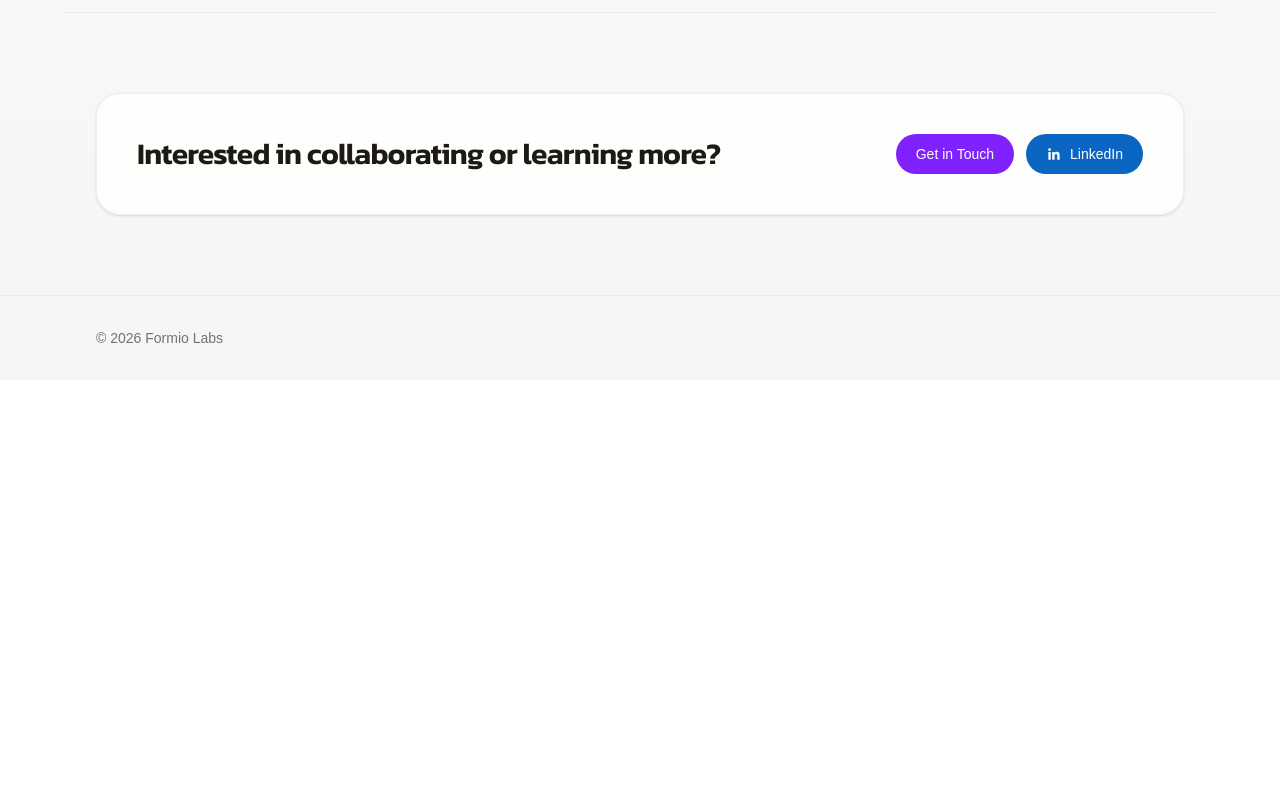
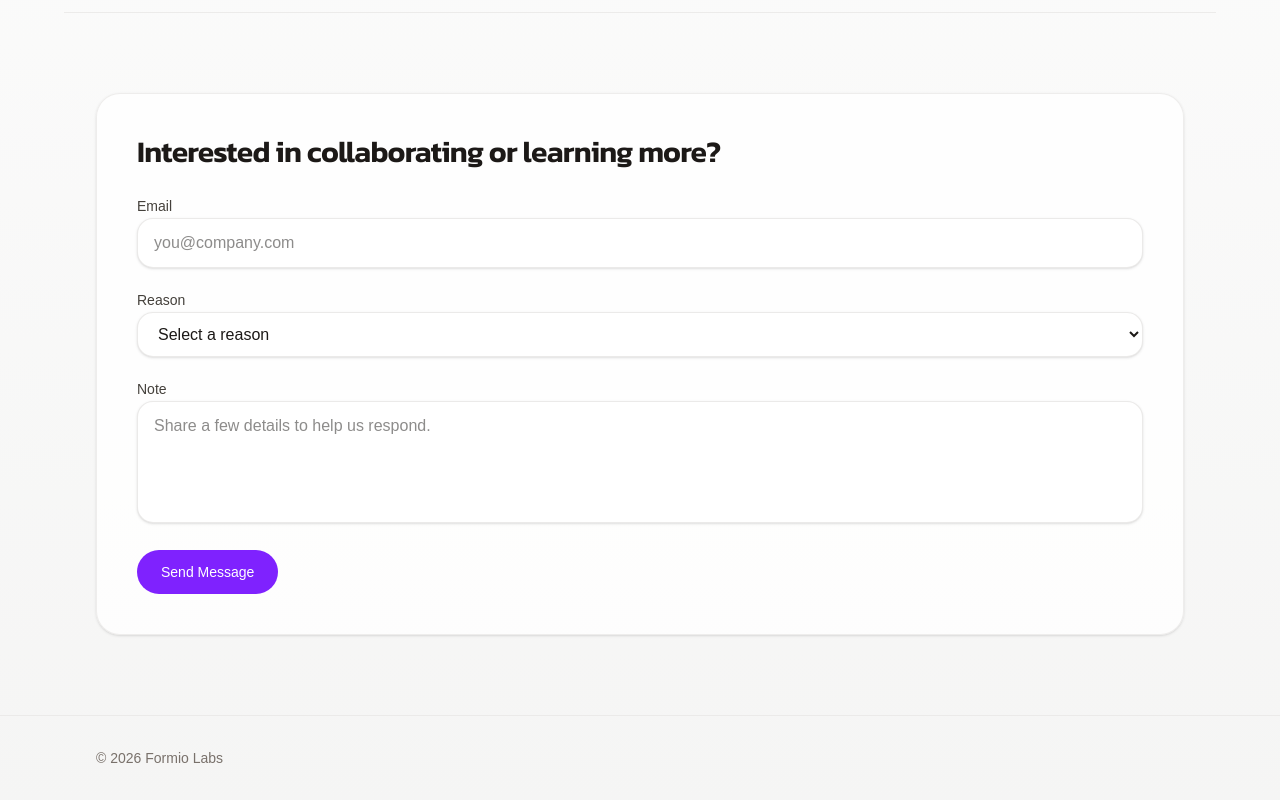
Before and after one commit to formio-labs/formiolabs-site, a Next.js app: page / in a window 1280 px wide. Shown: the part 2227-3027 px from the top of the page. Before the commit the page ends 2607 px from the top, so only its background shows below. Built offline with nearby package versions, Linux system fonts and the light colour scheme.

Commit message:
Add contact form section

```diff
--- a/src/app/page.tsx
+++ b/src/app/page.tsx
@@ -1,5 +1,5 @@
 import Image from "next/image";
-import ButtonLink from "@/components/ButtonLink";
+import ContactForm from "@/components/ContactForm";
 import Footer from "@/components/Footer";
 import Hero from "@/components/Hero";
 import Section from "@/components/Section";
@@ -125,37 +125,11 @@ export default function Home() {
 
         <Section className="border-t border-stone-200/70 py-16 sm:py-20">
           <div className="rounded-3xl border border-stone-200/70 bg-white/80 p-8 shadow-sm sm:p-10">
-            <div className="flex flex-col gap-8 lg:flex-row lg:items-center lg:justify-between">
-              <div className="space-y-4">
-                <h2 className="font-display text-2xl font-semibold tracking-tight text-stone-900 sm:text-3xl">
-                  Interested in collaborating or learning more?
-                </h2>
-              </div>
-              <div className="flex w-full flex-col gap-3 sm:w-auto sm:flex-row">
-                <ButtonLink
-                  href="mailto:hello@formiolabs.com"
-                  className="w-full sm:w-auto"
-                >
-                  Get in Touch
-                </ButtonLink>
-                <ButtonLink
-                  href="https://www.linkedin.com/company/formio-labs/"
-                  variant="linkedin"
-                  className="w-full sm:w-auto"
-                  target="_blank"
-                  rel="noreferrer"
-                >
-                  <svg
-                    aria-hidden="true"
-                    viewBox="0 0 24 24"
-                    className="h-4 w-4"
-                    fill="currentColor"
-                  >
-                    <path d="M20.45 20.45h-3.56v-5.57c0-1.33-.02-3.05-1.86-3.05-1.86 0-2.14 1.45-2.14 2.95v5.67H9.33V9h3.42v1.56h.05c.48-.9 1.64-1.86 3.37-1.86 3.6 0 4.27 2.37 4.27 5.46v6.29zM5.34 7.43a2.07 2.07 0 1 1 0-4.14 2.07 2.07 0 0 1 0 4.14zm1.78 13.02H3.56V9h3.56v11.45z" />
-                  </svg>
-                  LinkedIn
-                </ButtonLink>
-              </div>
+            <div className="space-y-6">
+              <h2 className="font-display text-2xl font-semibold tracking-tight text-stone-900 sm:text-3xl">
+                Interested in collaborating or learning more?
+              </h2>
+              <ContactForm />
             </div>
           </div>
         </Section>
--- /dev/null
+++ b/src/components/ContactForm.tsx
@@ -0,0 +1,144 @@
+"use client";
+
+import { useState } from "react";
+
+const endpoint = "https://formspree.io/f/xaqqpogb";
+
+type FormStatus = "idle" | "submitting" | "success" | "error";
+
+export default function ContactForm() {
+  const [status, setStatus] = useState<FormStatus>("idle");
+
+  const handleSubmit = async (event: React.FormEvent<HTMLFormElement>) => {
+    event.preventDefault();
+
+    if (status === "submitting") {
+      return;
+    }
+
+    const form = event.currentTarget;
+    const formData = new FormData(form);
+    const honeypot = formData.get("website");
+
+    if (typeof honeypot === "string" && honeypot.trim() !== "") {
+      setStatus("success");
+      form.reset();
+      return;
+    }
+
+    const email = String(formData.get("email") ?? "").trim();
+    const reason = String(formData.get("reason") ?? "").trim();
+
+    if (!email.includes("@") || !reason) {
+      setStatus("error");
+      return;
+    }
+
+    setStatus("submitting");
+
+    try {
+      const response = await fetch(endpoint, {
+        method: "POST",
+        body: formData,
+        headers: {
+          Accept: "application/json",
+        },
+      });
+
+      if (response.ok) {
+        setStatus("success");
+        form.reset();
+      } else {
+        setStatus("error");
+      }
+    } catch (error) {
+      setStatus("error");
+    }
+  };
+
+  return (
+    <form className="space-y-5" onSubmit={handleSubmit}>
+      <div className="space-y-2">
+        <label className="text-sm font-medium text-stone-700" htmlFor="email">
+          Email
+        </label>
+        <input
+          id="email"
+          name="email"
+          type="email"
+          required
+          autoComplete="email"
+          className="w-full rounded-2xl border border-stone-200/80 bg-white px-4 py-3 text-base text-stone-900 shadow-sm transition focus-visible:border-violet-600 focus-visible:outline-none focus-visible:ring-2 focus-visible:ring-violet-600 focus-visible:ring-offset-2 focus-visible:ring-offset-white"
+          placeholder="you@company.com"
+        />
+      </div>
+
+      <div className="space-y-2">
+        <label className="text-sm font-medium text-stone-700" htmlFor="reason">
+          Reason
+        </label>
+        <select
+          id="reason"
+          name="reason"
+          required
+          defaultValue=""
+          className="w-full rounded-2xl border border-stone-200/80 bg-white px-4 py-3 text-base text-stone-900 shadow-sm transition focus-visible:border-violet-600 focus-visible:outline-none focus-visible:ring-2 focus-visible:ring-violet-600 focus-visible:ring-offset-2 focus-visible:ring-offset-white"
+        >
+          <option value="" disabled>
+            Select a reason
+          </option>
+          <option value="Partnership">Partnership</option>
+          <option value="Investment">Investment</option>
+          <option value="Employment/Job Request">
+            Employment/Job Request
+          </option>
+          <option value="Beta access">Beta access</option>
+        </select>
+      </div>
+
+      <div className="space-y-2">
+        <label className="text-sm font-medium text-stone-700" htmlFor="note">
+          Note
+        </label>
+        <textarea
+          id="note"
+          name="note"
+          rows={4}
+          className="w-full resize-none rounded-2xl border border-stone-200/80 bg-white px-4 py-3 text-base text-stone-900 shadow-sm transition focus-visible:border-violet-600 focus-visible:outline-none focus-visible:ring-2 focus-visible:ring-violet-600 focus-visible:ring-offset-2 focus-visible:ring-offset-white"
+          placeholder="Share a few details to help us respond."
+        />
+      </div>
+
+      <div className="hidden" aria-hidden="true">
+        <label htmlFor="website">Website</label>
+        <input
+          id="website"
+          name="website"
+          type="text"
+          tabIndex={-1}
+          autoComplete="off"
+        />
+      </div>
+
+      <div className="flex flex-col gap-3 sm:flex-row sm:items-center">
+        <button
+          type="submit"
+          disabled={status === "submitting"}
+          className="inline-flex w-full items-center justify-center rounded-full bg-violet-600 px-6 py-3 text-sm font-medium text-white transition-colors hover:bg-violet-700 focus-visible:outline-none focus-visible:ring-2 focus-visible:ring-violet-600 focus-visible:ring-offset-2 focus-visible:ring-offset-white disabled:cursor-not-allowed disabled:opacity-70 sm:w-auto"
+        >
+          {status === "submitting" ? "Sending..." : "Send Message"}
+        </button>
+        {status === "success" && (
+          <p className="text-sm text-stone-600">
+            Thanks &mdash; I&#39;ll reply soon.
+          </p>
+        )}
+        {status === "error" && (
+          <p className="text-sm text-stone-600">
+            Something went wrong. Please email charlie@formiolabs.com
+          </p>
+        )}
+      </div>
+    </form>
+  );
+}
```
